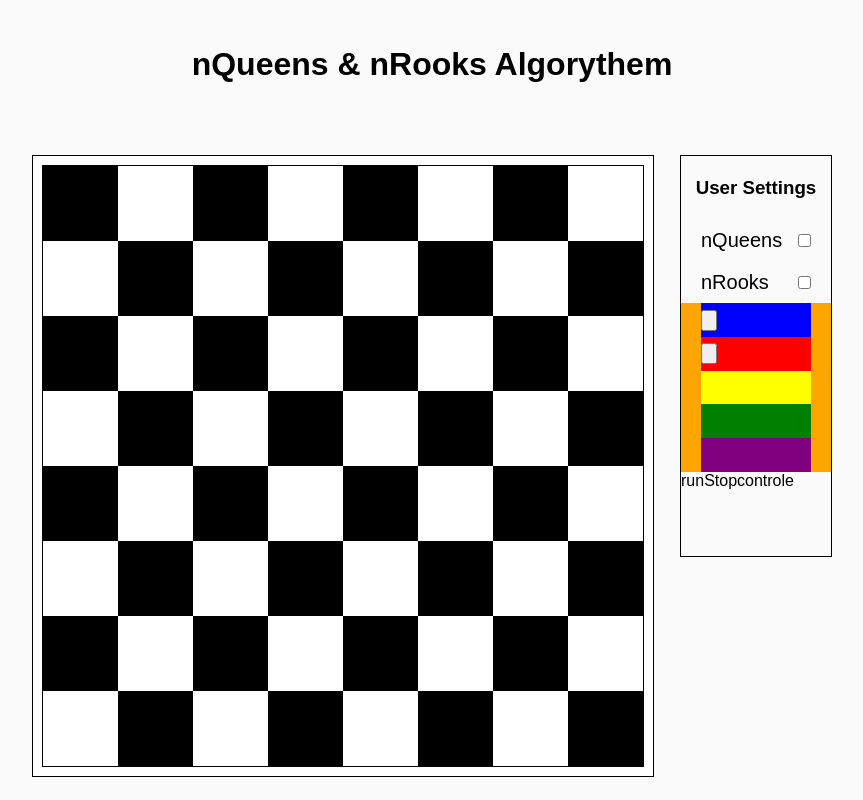
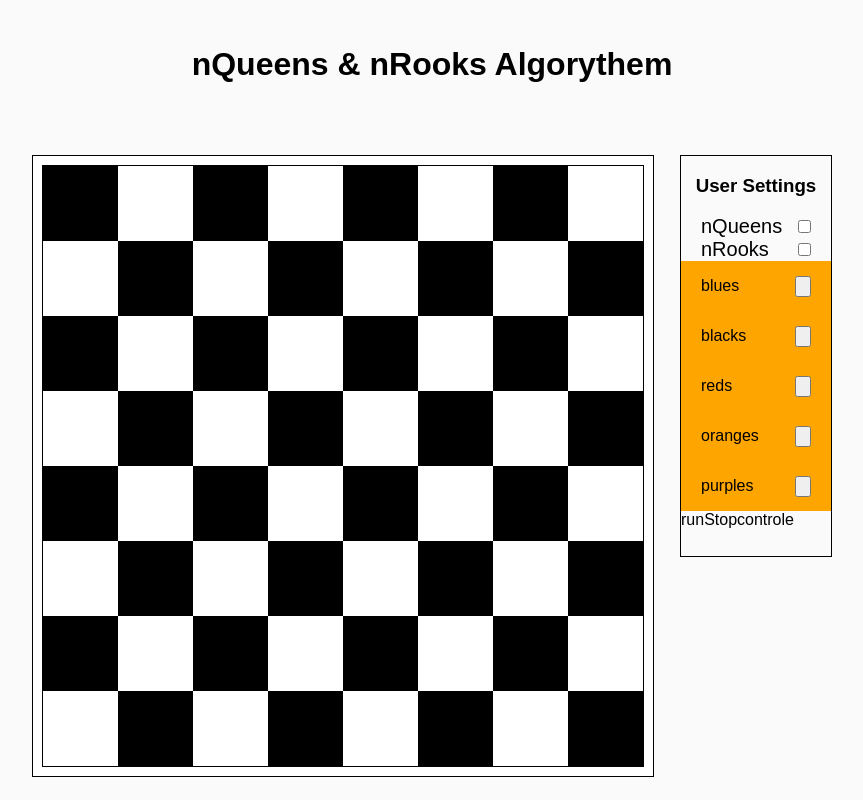
Before and after one commit to jmargrove/nRooksAndnQueens, a React (Create React App) app: page / in a window 1280 px wide. Shown: the whole page, without its empty margins (208-1071 px from the left). Built offline with nearby package versions, Linux system fonts and the light colour scheme.

Commit message:
feat: basic color changes added

```diff
--- a/src/components/UserSettings.js
+++ b/src/components/UserSettings.js
@@ -10,7 +10,18 @@ class UserSettings extends Component {
     );
   }
 
-  boardColor() {}
+  boardColor(color1, color2) {
+    return (
+      <div className="ColorChoice" id={color1}>
+        <p> {color1}s</p>
+        <input
+          ref={el => (this.blue = el)}
+          onClick={() => this.props.colorChoice(color1, color2)}
+          type="button"
+        />
+      </div>
+    );
+  }
 
   render() {
     console.log(this);
@@ -22,24 +33,11 @@ class UserSettings extends Component {
         {this.gameType("nQueens")}
         {this.gameType("nRooks")}
         <div className="Color">
-          <div className="ColorChoice" id="Blues">
-            <input
-              ref={el => (this.blue = el)}
-              onClick={() => this.props.colorChoice("blue", "lightblue")}
-              type="button"
-            />
-          </div>
-          <div className="ColorChoice" id="Blacks">
-            <input
-              ref={el => (this.black = el)}
-              onClick={() => this.props.colorChoice("black", "white")}
-              type="button"
-              labels="black"
-            />
-          </div>
-          <div className="ColorChoice" id="Reds" />
-          <div className="ColorChoice" id="Oranges" />
-          <div className="ColorChoice" id="Purples" />
+          {this.boardColor("blue", "lightblue")}
+          {this.boardColor("black", "white")}
+          {this.boardColor("red", "pink")}
+          {this.boardColor("orange", "yellow")}
+          {this.boardColor("purple", "white")}
         </div>
         <div className="Controler">runStopcontrole</div>
       </div>
```
